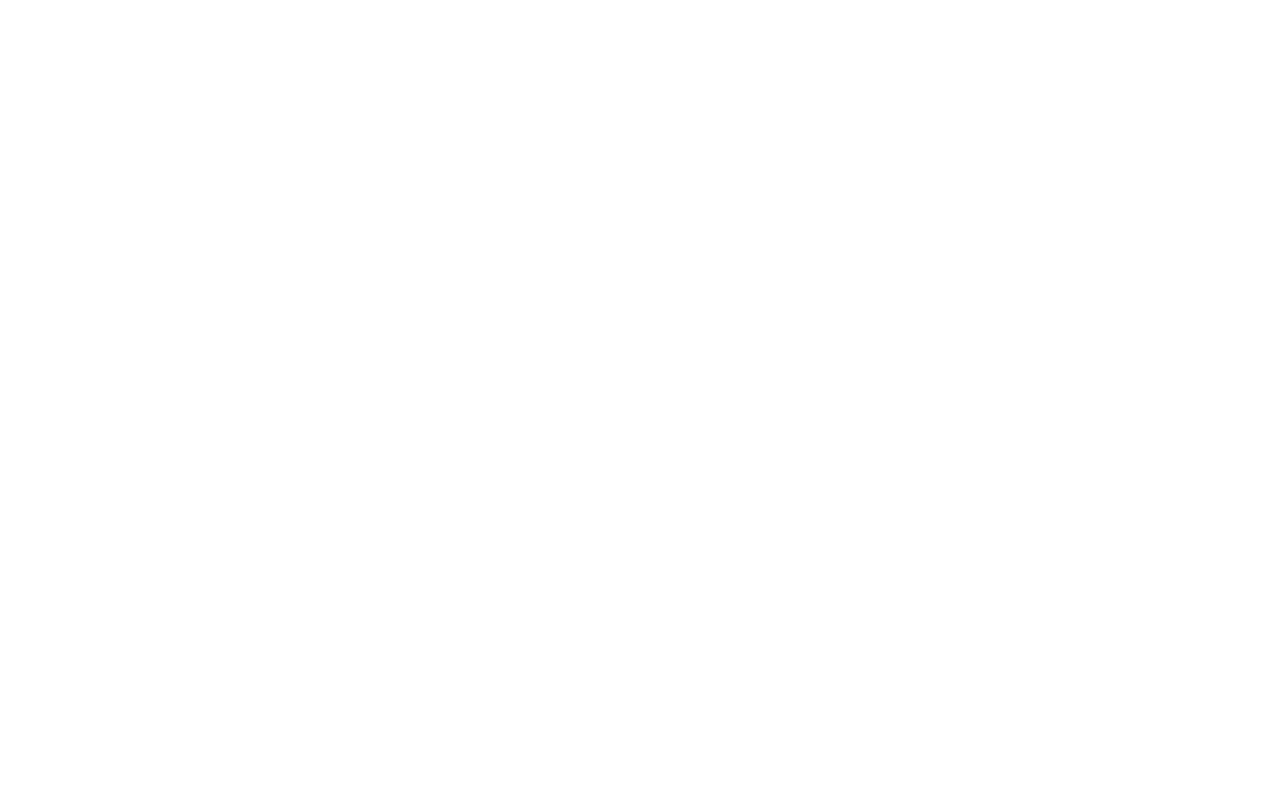
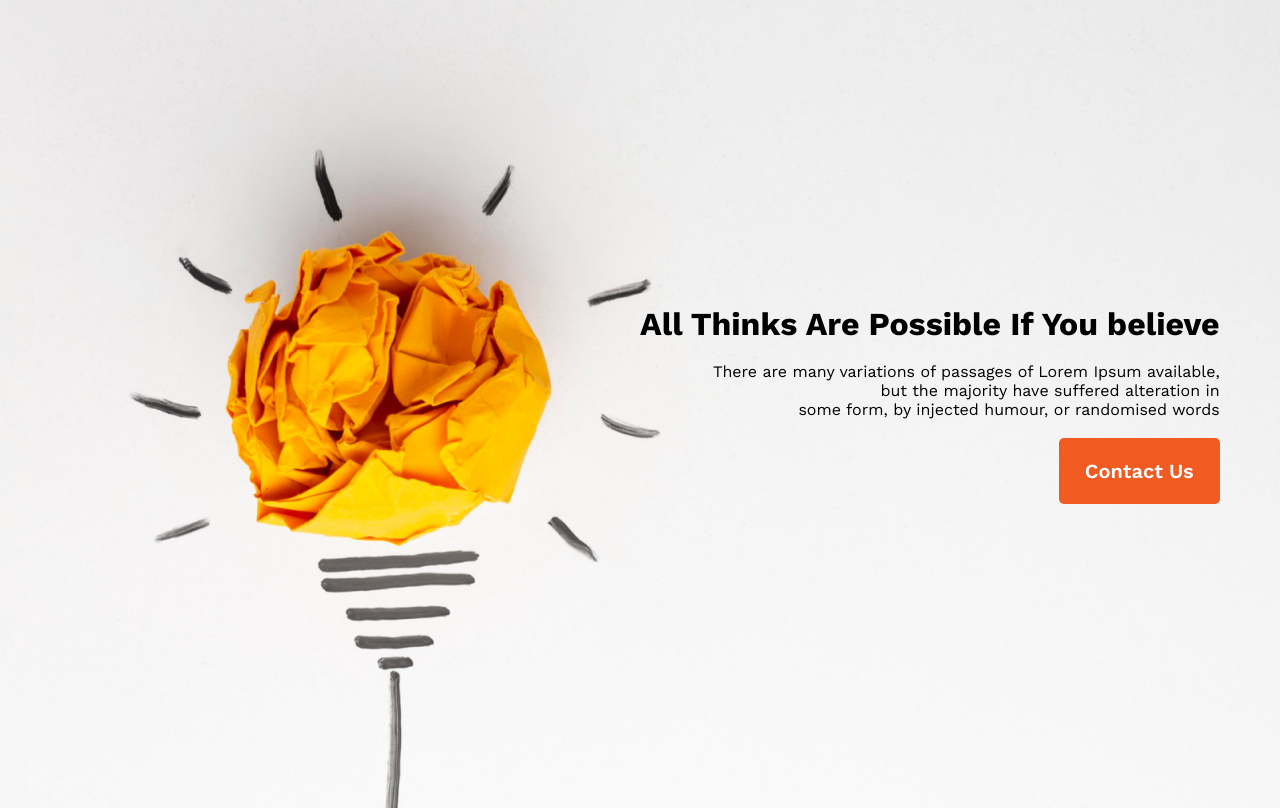
Before and after one commit to backendrule/digital-agency-landing-page, a plain HTML site: page index.html in a window 1280 px wide. Drawn offline with nearby package versions, Linux system fonts and the light colour scheme.

Commit message:
Header Style is done

```diff
--- a/index.html
+++ b/index.html
@@ -1,14 +1,30 @@
 <!DOCTYPE html>
 <html lang="en">
+
 <head>
     <meta charset="UTF-8">
     <meta name="viewport" content="width=device-width, initial-scale=1.0">
+    <link rel="preconnect" href="https://fonts.googleapis.com">
+    <link rel="preconnect" href="https://fonts.gstatic.com" crossorigin>
+    <link
+        href="https://fonts.googleapis.com/css2?family=Open+Sans:ital,wght@0,300;0,400;0,500;0,600;0,700;0,800;1,300;1,400;1,500;1,600;1,700;1,800&family=Work+Sans:ital,wght@0,100;0,200;0,300;0,400;0,500;0,600;0,700;0,800;0,900;1,100;1,200;1,300;1,400;1,500;1,600;1,700;1,800;1,900&display=swap"
+        rel="stylesheet">
     <link rel="stylesheet" href="style.css">
     <title>Digital Agency Landing Page</title>
 </head>
+
 <body>
     <!-- header start here  -->
-        <header>
+    <header class="header-style">
+
+        <div class="header-info">
+            <h1 class="header-title">All Thinks Are Possible If You believe</h1> <br>
+            <p>There are many variations of passages of Lorem Ipsum available, <br> but the majority have suffered alteration
+                in <br>
+                some form, by injected humour, or randomised words</p> <br>
+            <button class="primary-btn">Contact Us</button>
+        </div>
+
 
     </header>
 
@@ -22,4 +38,5 @@
 
     </footer>
 </body>
+
 </html>
--- a/style.css
+++ b/style.css
@@ -0,0 +1,40 @@
+/* Common shared style */
+* {
+    margin: 0px;
+    padding: 0px;
+    font-family: 'Open Sans', sans-serif;
+    font-family: 'Work Sans', sans-serif;
+}
+
+
+.primary-color {
+    color: #F15B22;
+}
+
+.primary-btn {
+    border-radius: 5px;
+    background: #F15B22;
+    color: #FFF;
+    text-align: right;
+    font-size: 20px;
+    font-weight: 600;
+    border: 0px;
+    padding: 21px 26px;
+}
+
+/* header style start here */
+
+.header-style {
+    width: 100%;
+    height: 808px;
+    background-image: url('./images/banner/banner1.png');
+    background-repeat: no-repeat;
+    background-size: cover;
+    text-align: right;
+    align-items: center;
+    display: flex;
+}
+
+.header-info{
+    padding: 0px 30px 0px 50%;
+}
```
Lines whose indentation alone changed are shown as unchanged.
